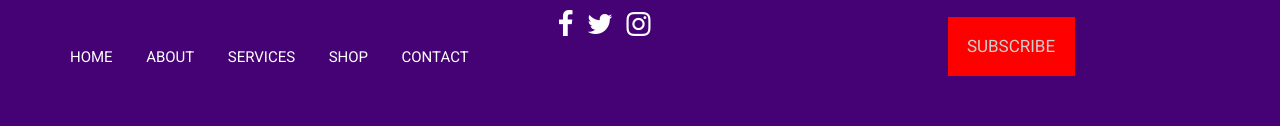
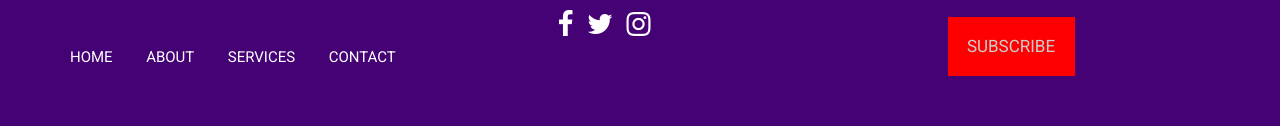
Before and after one commit to JoelBlessAddo/event-management-site, a plain HTML site: page contact.html in a window 1280 px wide. Shown: the part 1299-1432 px from the top of the page. Drawn offline with Linux system fonts and the light colour scheme.

Commit message:
updated links

```diff
--- a/contact.html
+++ b/contact.html
@@ -36,7 +36,6 @@
          <a href="index.html">Home</a>
          <a href="about.html">About</a>
          <a href="searvices.html">Searvices</a>
-         <a href="shop.html">Shop</a>
          <a class="active" href="contact.html">Contact</a>
       </div>
       <!-- header -->
@@ -119,7 +118,6 @@
                       <li><a href="index.html">Home</a></li>
                       <li><a href="about.html">About</a></li>
                       <li><a href="services.html">Services</a></li>
-                      <li><a href="shop.html">Shop</a></li>
                       <li><a href="contact.html">Contact</a></li>
                    </ul>
                 </div>
```
Also changed, not shown: index.html (+0 -2 lines), events.html (deleted).
